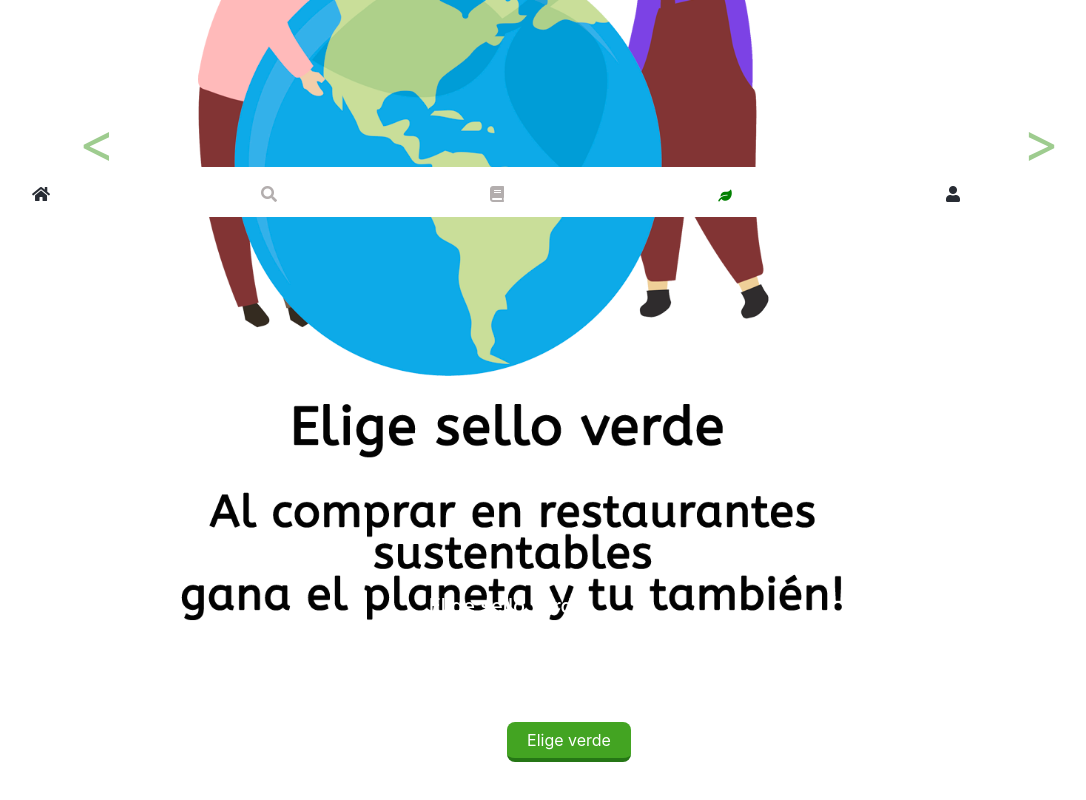
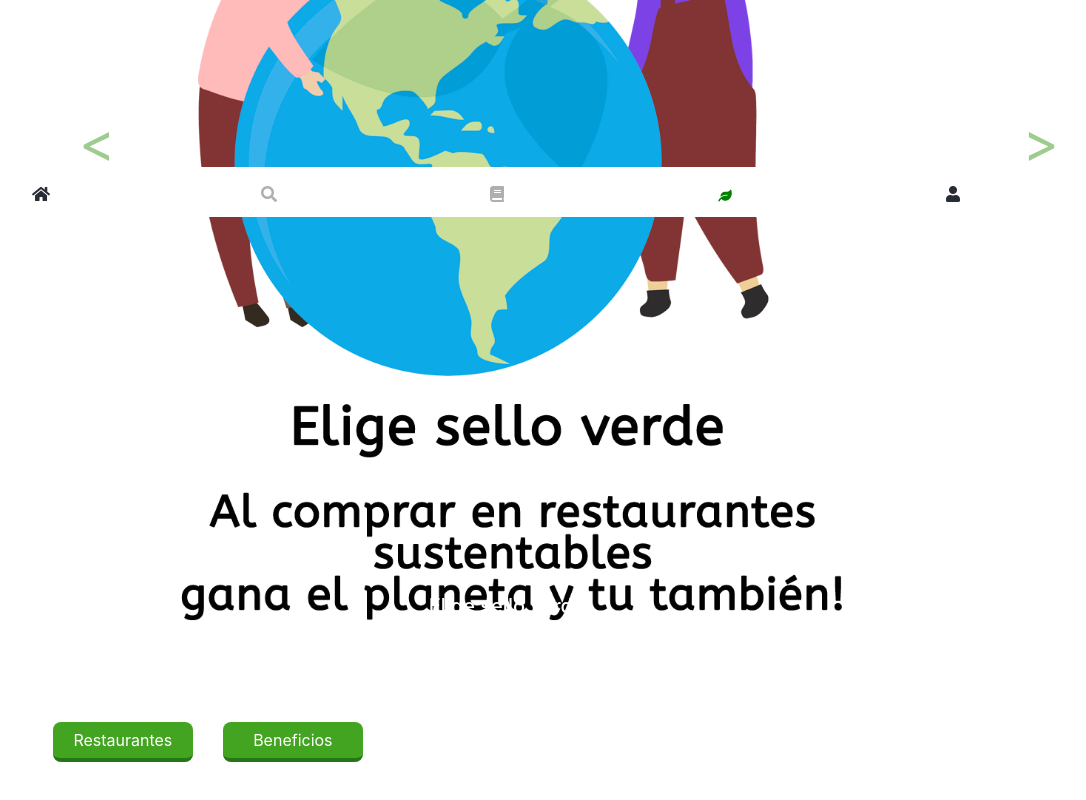
Before and after one commit to alelulu/SCL009-hackathon-ubereats, a React (Create React App) app: page /bienvenida in a window 1280 px wide. Shown: the part 583-1383 px from the top of the page, without its empty margins (71-1157 px from the left). Built offline with nearby package versions, Linux system fonts and the light colour scheme; a web font is replaced by a local one.

Commit message:
añadiendo estilo

```diff
--- a/src/componentes/estilos/navegacion.css
+++ b/src/componentes/estilos/navegacion.css
@@ -15,5 +15,5 @@
   color: #b3aeae;
 }
 .hoja {
-  color: #43A422
+  color: #43A422;
 }
--- a/src/paginas/bienvenida.js
+++ b/src/paginas/bienvenida.js
@@ -12,18 +12,6 @@ class Bienvenida extends Component{
   render(){
 	  return (
       <div className="container bienvenida">
-{/*         <div className="headerB row">
-        <div className="col-1"></div>
-        <div className="hashtag col-4">
-
-            <p>#EligeVerde</p>
-            </div>
-            <div className="col-4">
-            </div>
-            <div className="logo col-3">
-             <img className="logouber"src={logoImg}></img>
-            </div>
-        </div> */}
         <Cabecera/>
         <h1 className="bienvenido">Bienvenido</h1>
         <div className="carruselB">
@@ -65,10 +53,18 @@ class Bienvenida extends Component{
             </div>
           </div>
         </div>
-        <Link to="/restaurantes">
-          <button className="btnVerde">Elige verde</button>
-        </Link>
-
+        <div className="row row-botones">
+          <Link to="/restaurantes">
+            <div className="col">
+              <button className="btnVerde">Restaurantes</button>
+            </div>
+          </Link>
+          <Link to="/beneficios">
+            <div className="col">
+              <button className="btnVerde">Beneficios</button>
+            </div>
+          </Link>
+        </div>
       </div>
     )
   }
--- a/src/paginas/estilos/bienvenida.css
+++ b/src/paginas/estilos/bienvenida.css
@@ -55,8 +55,12 @@ font-style: italic;
 font-weight: normal;
 border-radius: 5px;
 } */
+.row-botones {
+  padding-left: 3.5%
+}
 .btnVerde {
   background-color: #43A422;
+  width: 140px;
   color: #ffffff;
   border: none;
   border-radius: 8px;
--- a/src/paginas/estilos/promociones.css
+++ b/src/paginas/estilos/promociones.css
@@ -77,5 +77,4 @@
     font-size: 10px;
     margin-left: 1%;
     text-align: justify;
-
 }
--- a/src/paginas/inicio.js
+++ b/src/paginas/inicio.js
@@ -2,6 +2,7 @@ import React, { Component } from 'react';
 import './estilos/inicio.css';
 import inicio from '../imagenes/imageninicio.jpg';
 import imagen from '../imagenes/logouber.png';
+import { Link } from 'react-router-dom';
 
 class Inicio extends Component{
 
@@ -9,10 +10,12 @@ class Inicio extends Component{
 	  return (
       <div className="fluid-container inicio">
         <img alt="inicio" className="img-inicio" src={inicio}/>
-        <div className="mensaje">
-          <p className="texto-mensaje">¡Descubre lo nuevo!</p>
-          <img src={imagen} alt="logo" className="imagen-logo"/>
-        </div>
+        <Link to="/bienvenida">
+          <div className="mensaje">
+            <p className="texto-mensaje">¡Descubre lo nuevo!</p>
+            <img src={imagen} alt="logo" className="imagen-logo"/>
+          </div>
+        </Link>
       </div>
     )
   }
```
